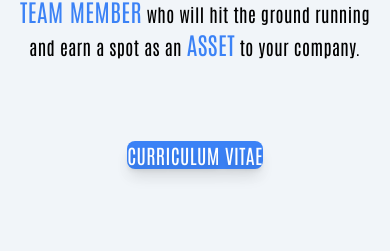
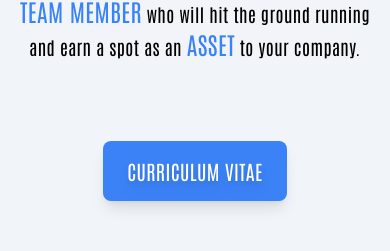
Before and after one commit to mdubelbeis/portfolio-v2, a React (Vite) app: page / in a window 390 px wide. Shown: the part 1288-1539 px from the top of the page. Built offline with nearby package versions, Linux system fonts and the light colour scheme; a web font is replaced by a local one.

Commit message:
changed mobile padding

```diff
--- a/src/components/About.tsx
+++ b/src/components/About.tsx
@@ -22,7 +22,7 @@ const About: React.FC = () => {
           an <span className={spanText}> ASSET</span> to your company.
         </p>
       </div>
-      <Button py="md:py-4" px="md:px-6" textSize="text-xl" marginTop="mt-10">
+      <Button py="py-4" px="px-6" textSize="text-xl" marginTop="mt-10">
         CURRICULUM VITAE
       </Button>
     </section>
```
